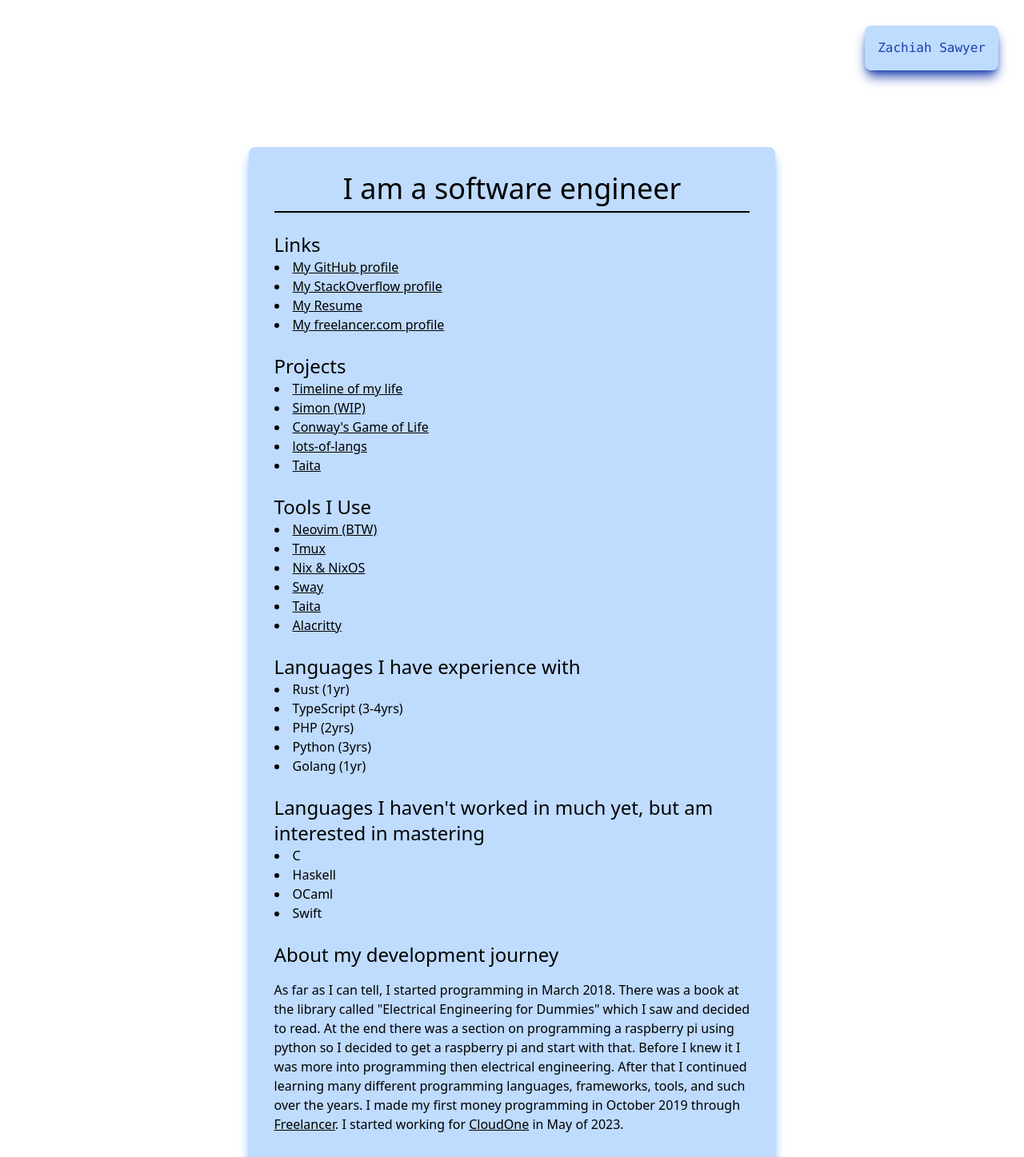
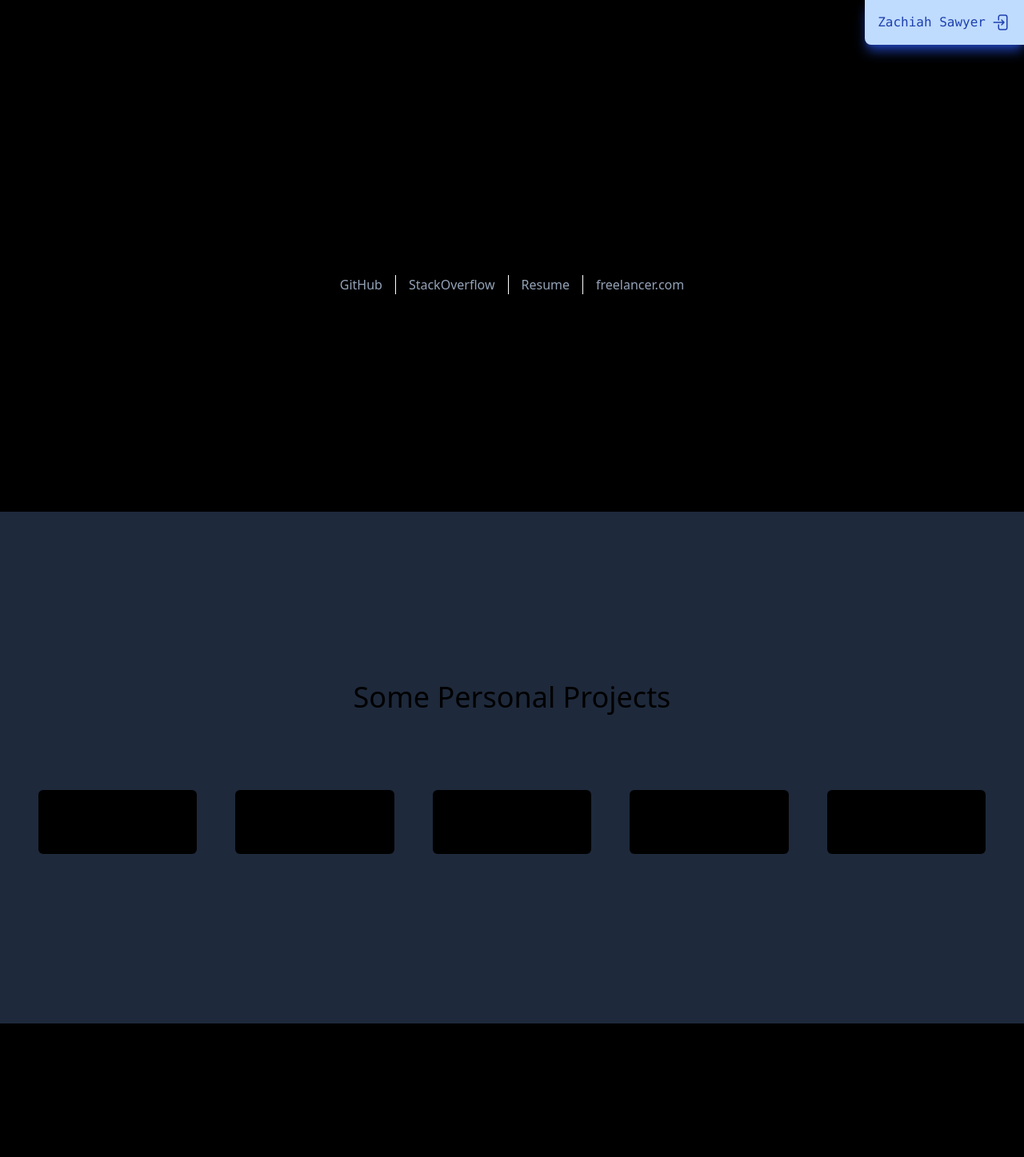
Before and after one commit to Zachiah/personal-site, a SvelteKit app: page /skills/developer in a window 1280 px wide. Shown: the top 1447 px of the page at 80% size. Built offline with nearby package versions, Linux system fonts and the light colour scheme.

Commit message:
change pic; change home-page colors; setup infra for better pages; make better developer page

```diff
--- a/src/routes/+layout.svelte
+++ b/src/routes/+layout.svelte
@@ -40,13 +40,20 @@
 
 <svelte:body
 	on:mousedown={(e) => {
-		const newId = id++;
-		circles.push({ color: colors[id % colors.length], id: newId, x: e.x, y: e.y + window.scrollY });
-		circles = circles;
+		if ($page.url.pathname === '') {
+			const newId = id++;
+			circles.push({
+				color: colors[id % colors.length],
+				id: newId,
+				x: e.x,
+				y: e.y + window.scrollY
+			});
+			circles = circles;
 
-		setTimeout(() => {
-			circles = circles.filter((c) => c.id !== newId);
-		}, 1000);
+			setTimeout(() => {
+				circles = circles.filter((c) => c.id !== newId);
+			}, 1000);
+		}
 	}}
 />
 
@@ -60,19 +67,38 @@
 
 {#if !isTouchDevice}
 	<div
-		class="pointer-events-none fixed z-50 h-40 w-40 -translate-x-1/2 -translate-y-1/2 transform rounded-full bg-gray-200 bg-contain mix-blend-difference shadow-inner dark:bg-blue-500"
+		class="pointer-events-none fixed z-50 h-40 w-40 -translate-x-1/2 -translate-y-1/2 transform rounded-full bg-gray-200 bg-contain shadow-inner dark:bg-blue-500 {$page
+			.url.pathname === '/'
+			? 'mix-blend-difference'
+			: 'mix-blend-darken'}"
 		style="top: {$mousePos.y}px; left: {$mousePos.x}px;"
 	/>
 {/if}
 
 {#if $page.url.pathname !== '/'}
-	<nav class="flex w-full max-w-[100vw] p-8 font-mono text-blue-800">
+	<nav class="absolute right-0 top-0 flex font-mono text-blue-800">
 		<a
 			href="/#links"
 			style="view-transition-name: fullname;"
-			class="ml-auto scale-100 transform rounded-lg bg-blue-200 p-4 shadow-lg shadow-blue-800 duration-200 hover:bg-blue-800 hover:text-gray-200 focus:bg-blue-800 focus:text-gray-200 active:scale-110"
-			>Zachiah Sawyer</a
+			class="ml-auto flex scale-100 transform gap-2 rounded-bl-lg bg-blue-200 p-4 shadow-lg shadow-blue-800 duration-200 hover:bg-blue-800 hover:text-gray-200 focus:bg-blue-800 focus:text-gray-200 active:scale-110"
 		>
+			<span> Zachiah&nbsp;Sawyer </span>
+
+			<svg
+				xmlns="http://www.w3.org/2000/svg"
+				fill="none"
+				viewBox="0 0 24 24"
+				stroke-width={1.5}
+				stroke="currentColor"
+				class="w-6"
+			>
+				<path
+					stroke-linecap="round"
+					stroke-linejoin="round"
+					d="M8.25 9V5.25A2.25 2.25 0 0 1 10.5 3h6a2.25 2.25 0 0 1 2.25 2.25v13.5A2.25 2.25 0 0 1 16.5 21h-6a2.25 2.25 0 0 1-2.25-2.25V15M12 9l3 3m0 0-3 3m3-3H2.25"
+				/>
+			</svg>
+		</a>
 	</nav>
 {/if}
 
--- a/src/routes/skills/+layout.svelte
+++ b/src/routes/skills/+layout.svelte
@@ -1,10 +1,4 @@
 <script lang="ts">
 </script>
 
-<div class="mx-auto max-w-max p-8">
-	<main
-		class="my-8 box-content max-w-prose rounded-lg bg-blue-200 p-8 shadow-lg shadow-blue-400 dark:bg-blue-900 dark:shadow-blue-500"
-	>
-		<slot />
-	</main>
-</div>
+<slot />
--- a/src/routes/skills/bjj/+page.svelte
+++ b/src/routes/skills/bjj/+page.svelte
@@ -1,6 +1,7 @@
 <script lang="ts">
 	import Content from '$lib/components/Content.svelte';
 	import SEO from '$lib/components/SEO.svelte';
+	import SimplePageWrapper from '$lib/components/SimplePageWrapper.svelte';
 </script>
 
 <SEO
@@ -8,7 +9,7 @@
 	description="Hi my name is Zachiah Sawyer. This is my BJJ journey"
 />
 
-<Content>
+<SimplePageWrapper>
 	<h1>Key points on my BJJ journey so far</h1>
 	<ul>
 		<li>
@@ -21,4 +22,4 @@
 			I started training at <a href="https://cdajiujitsu.com/">CDA Jiujitsu</a> in February 2024
 		</li>
 	</ul>
-</Content>
+</SimplePageWrapper>
--- a/src/routes/skills/developer/+page.svelte
+++ b/src/routes/skills/developer/+page.svelte
@@ -8,45 +8,42 @@
 	description="My name is Zachiah Sawyer. I am a software engineer. Here are some links showing my skills and past experience."
 />
 
+<section class="flex min-h-[40rem] flex-col items-center justify-center gap-8 bg-black p-12">
+	<h1 class="text-4xl">Zachiah Sawyer | Software Engineer</h1>
+
+	<div class="flex text-slate-400 flex-wrap">
+		<a class="border-r border-white px-4" href="https://github.com/zachiah">GitHub</a>
+		<a class="border-r border-white px-4" href="https://stackoverflow.com/users/10892722/zachiah"
+			>StackOverflow</a
+		>
+		<a class="border-r border-white px-4" href="https://profile.indeed.com/p/zachiahs-rjmh6x5"
+			>Resume</a
+		>
+		<a class="px-4" href="https://www.freelancer.com/u/zachiahsawyer">freelancer.com</a>
+	</div>
+</section>
+
+<section class="flex min-h-[40rem] flex-col items-center justify-center bg-slate-800 p-12">
+	<h2 class="mb-24 text-center text-4xl">Some Personal Projects</h2>
+
+	<div class="flex w-full flex-wrap gap-12">
+		<a class="flex-1 rounded-md bg-black p-4" href="https://timeline.zachiah.com"
+			>Timeline of my life</a
+		>
+		<a class="flex-1 rounded-md bg-black p-4" href="https://simon.zachiah.com">Simon (WIP)</a>
+		<a class="flex-1 rounded-md bg-black p-4" href="https://conway.zachiah.com"
+			>Conway's Game of Life</a
+		>
+		<a class="flex-1 rounded-md bg-black p-4" href="https://github.com/Zachiah/lots-of-langs"
+			>lots-of-langs</a
+		>
+		<a class="flex-1 rounded-md bg-black p-4" href="https://github.com/Zachiah/taita">Taita</a>
+	</div>
+</section>
+
+<section class="bg-black p-8">
+	<div class="max-w-prose mx-auto">
 		<Content>
-	<h1>I am a software engineer</h1>
-	<hr />
-
-	<h2>Links</h2>
-	<ul>
-		<li>
-			<a href="https://github.com/zachiah"> My GitHub profile </a>
-		</li>
-		<li>
-			<a href="https://stackoverflow.com/users/10892722/zachiah"> My StackOverflow profile </a>
-		</li>
-		<li>
-			<a href="https://profile.indeed.com/p/zachiahs-rjmh6x5"> My Resume </a>
-		</li>
-		<li>
-			<a href="https://www.freelancer.com/u/zachiahsawyer"> My freelancer.com profile </a>
-		</li>
-	</ul>
-
-	<h2>Projects</h2>
-	<ul>
-		<li>
-			<a href="https://timeline.zachiah.com">Timeline of my life</a>
-		</li>
-		<li>
-			<a href="https://simon.zachiah.com">Simon (WIP)</a>
-		</li>
-		<li>
-			<a href="https://conway.zachiah.com">Conway's Game of Life</a>
-		</li>
-		<li>
-			<a href="https://github.com/Zachiah/lots-of-langs">lots-of-langs</a>
-		</li>
-		<li>
-			<a href="https://github.com/Zachiah/taita">Taita</a>
-		</li>
-	</ul>
-
 			<h2>Tools I Use</h2>
 			<ul>
 				<li>
@@ -89,57 +86,59 @@
 			<h2>About my development journey</h2>
 			<p>
 				As far as I can tell, I started programming in March 2018. There was a book at the library
-		called "Electrical Engineering for Dummies" which I saw and decided to read. At the end there
-		was a section on programming a raspberry pi using python so I decided to get a raspberry pi and
-		start with that. Before I knew it I was more into programming then electrical engineering. After
-		that I continued learning many different programming languages, frameworks, tools, and such over
-		the years. I made my first money programming in October 2019 through{' '}<a
-			href="https://freelancer.com">Freelancer</a
-		>. I started working for <a href="https://www.cloudone.com">CloudOne</a> in May of 2023.
+				called "Electrical Engineering for Dummies" which I saw and decided to read. At the end
+				there was a section on programming a raspberry pi using python so I decided to get a
+				raspberry pi and start with that. Before I knew it I was more into programming then
+				electrical engineering. After that I continued learning many different programming
+				languages, frameworks, tools, and such over the years. I made my first money programming in
+				October 2019 through{' '}<a href="https://freelancer.com">Freelancer</a>. I started working
+				for <a href="https://www.cloudone.com">CloudOne</a> in May of 2023.
 			</p>
 
 			<h2>About my approach to software development</h2>
 			<p>
-		I am very passionate about writing good software. There are numerous things that go into whether
-		or not software is "good" but here are some of the top things in my opinion:
+				I am very passionate about writing good software. There are numerous things that go into
+				whether or not software is "good" but here are some of the top things in my opinion:
 			</p>
 			<ul class="spaced">
 				<li>
-			<b>Correctness:</b> Software should be correct. If it doesn't do what it is supposed to, then not
-			much else matters
+					<b>Correctness:</b> Software should be correct. If it doesn't do what it is supposed to, then
+					not much else matters
 				</li>
 				<li>
 					<b>Accessibility / Ease of use:</b> If your users can't use your software then it doesn't matter
 					how good the idea is or how interesting the internals are
 				</li>
 				<li>
-			<b>Reliability:</b> No one likes to use software that isn't reliable. Users shouldn't have to look
-			for workarounds in order to use your software. It should "Just Work" as close to 100% of the time
-			as possible. It is important to consider edge cases that aren't in the happy path.
+					<b>Reliability:</b> No one likes to use software that isn't reliable. Users shouldn't have
+					to look for workarounds in order to use your software. It should "Just Work" as close to 100%
+					of the time as possible. It is important to consider edge cases that aren't in the happy path.
 				</li>
 				<li>
-			<b>Maintainability:</b> A hallmark of bad software is that it is difficult to maintain. Of course
-			this is subjective, but if it takes exponentially longer to develop each new feature then you know
-			something has probably gone awry. Also I don't think that software is more or less maintainable
-			inherently because it follows some particular design pattern or philosophy. I have a preference
-			for functional programming where it makes sense, but also use imperative and object oriented programming
-			patterns when I feel they better suit the problem.
+					<b>Maintainability:</b> A hallmark of bad software is that it is difficult to maintain. Of
+					course this is subjective, but if it takes exponentially longer to develop each new feature
+					then you know something has probably gone awry. Also I don't think that software is more or
+					less maintainable inherently because it follows some particular design pattern or philosophy.
+					I have a preference for functional programming where it makes sense, but also use imperative
+					and object oriented programming patterns when I feel they better suit the problem.
 				</li>
 				<li>
-			<b>Performance:</b> Software should be performant as a default. There are some cases where writing
-			code in the most performant way requires sacrificing heavily on some of the other items on this
-			list, and for those cases I will often sacrifice a bit of performance. The important thing in my
-			opinion is that you always have performance on your mind as you develop software. If you need to
-			rewrite some of it later to be slightly more performant then you should be able to do so provided
-			you have considered that outcome already due to being performance-conscious from day 1. There is
-			definitely a balance between maintainability and performance and I do acknowledge that they can
-			often be at odds. Where exactly the software I'm writing falls on the spectrum is based on the
-			business requirements and particular problem domain.
+					<b>Performance:</b> Software should be performant as a default. There are some cases where
+					writing code in the most performant way requires sacrificing heavily on some of the other items
+					on this list, and for those cases I will often sacrifice a bit of performance. The important
+					thing in my opinion is that you always have performance on your mind as you develop software.
+					If you need to rewrite some of it later to be slightly more performant then you should be able
+					to do so provided you have considered that outcome already due to being performance-conscious
+					from day 1. There is definitely a balance between maintainability and performance and I do
+					acknowledge that they can often be at odds. Where exactly the software I'm writing falls on
+					the spectrum is based on the business requirements and particular problem domain.
 				</li>
 				<li>
-			<b>Beauty:</b> Good software should be beautiful. This is very subjective, but I don't enjoy building
-			software that I hate looking at and will almost always take a little extra time to make things
-			look pretty even if it isn't the top priority.
+					<b>Beauty:</b> Good software should be beautiful. This is very subjective, but I don't enjoy
+					building software that I hate looking at and will almost always take a little extra time to
+					make things look pretty even if it isn't the top priority.
 				</li>
-	</ul></Content
->
+			</ul>
+		</Content>
+	</div>
+</section>
--- a/src/routes/skills/origamist/+page.svelte
+++ b/src/routes/skills/origamist/+page.svelte
@@ -1,6 +1,6 @@
 <script>
-	import Content from '$lib/components/Content.svelte';
 	import SEO from '$lib/components/SEO.svelte';
+	import SimplePageWrapper from '$lib/components/SimplePageWrapper.svelte';
 </script>
 
 <SEO
@@ -8,7 +8,7 @@
 	description="Hi my name is Zachiah Sawyer. This is my journey as a pianist."
 />
 
-<Content>
+<SimplePageWrapper>
 	<h1>I am an origamist</h1>
 
 	<p>
@@ -25,4 +25,4 @@
 		src="/images/geometric-collapse-1-back.webp"
 		alt="back of intricate geometric collapse origami creation"
 	/>
-</Content>
+</SimplePageWrapper>
--- a/src/routes/skills/pianist/+page.svelte
+++ b/src/routes/skills/pianist/+page.svelte
@@ -1,6 +1,6 @@
 <script>
-	import Content from '$lib/components/Content.svelte';
 	import SEO from '$lib/components/SEO.svelte';
+	import SimplePageWrapper from '$lib/components/SimplePageWrapper.svelte';
 </script>
 
 <SEO
@@ -8,7 +8,7 @@
 	description="Hi my name is Zachiah Sawyer. This is my journey as a pianist."
 />
 
-<Content>
+<SimplePageWrapper>
 	<h1>I am a pianist</h1>
 
 	<p>I have been playing piano since Septermber 2015</p>
@@ -17,4 +17,4 @@
 		well. I play based on music theory and a little bit of reading if available. Lately I've been
 		experimenting a lot with the pentatonic scale and lots of tangential concepts.
 	</p>
-</Content>
+</SimplePageWrapper>
--- a/src/routes/skills/trampoliner/+page.svelte
+++ b/src/routes/skills/trampoliner/+page.svelte
@@ -1,6 +1,6 @@
 <script>
-	import Content from '$lib/components/Content.svelte';
 	import SEO from '$lib/components/SEO.svelte';
+	import SimplePageWrapper from '$lib/components/SimplePageWrapper.svelte';
 </script>
 
 <SEO
@@ -8,7 +8,7 @@
 	description="Hi my name is Zachiah Sawyer. This is my journey as a pianist."
 />
 
-<Content>
+<SimplePageWrapper>
 	<h1>I am a trampoliner</h1>
 
 	<p>
@@ -29,4 +29,4 @@
 			allow="accelerometer; autoplay; encrypted-media; gyroscope; picture-in-picture; fullscreen"
 		/>
 	</div>
-</Content>
+</SimplePageWrapper>
```
Also changed, not shown: src/lib/components/SimplePageWrapper.svelte (added, +14 -0 lines), src/routes/+page.svelte (+9 -13 lines), static/pfp.webp, 1 other file (tests, documents, lock files or other folders). Lines whose indentation alone changed are shown as unchanged.
